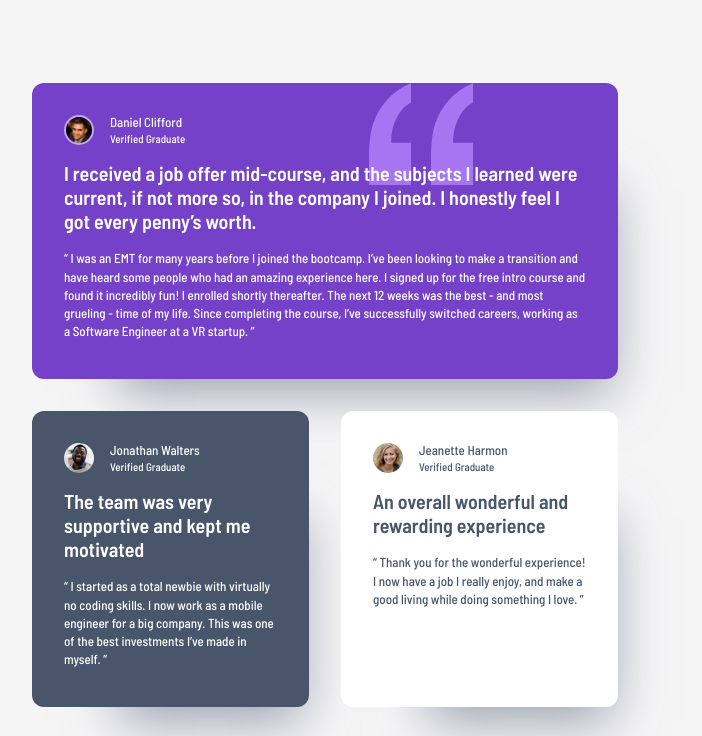
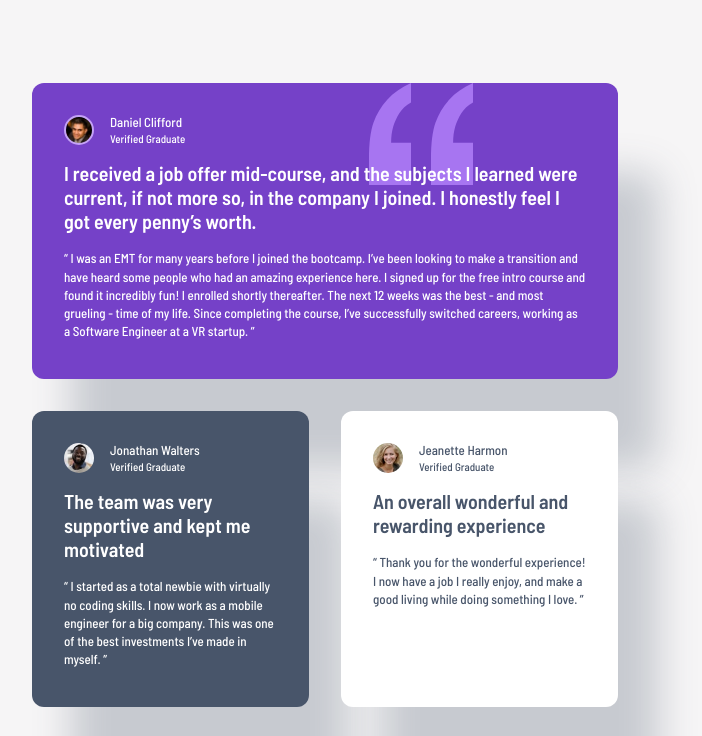
Before and after one commit to WeatherheadOnline/fem_Testimonials-grid-section, a plain HTML site: page index.html in a window 1280 px wide. Shown: the top 736 px of the page, without its empty margins (315-1017 px from the left). Drawn offline with Linux system fonts and the light colour scheme.

Commit message:
Updating box-shadow properties

```diff
--- a/css/main.sass
+++ b/css/main.sass
@@ -30,7 +30,7 @@ body
 
 
 .box
-    box-shadow: 40px 60px 50px -47px #48556A88
+    box-shadow: 4rem 9rem 3.8rem #48556A44
     border-radius: 0.7rem
     padding: styles.$spacing-400-32
     display: flex
```
Also changed, not shown: css/main.css.
